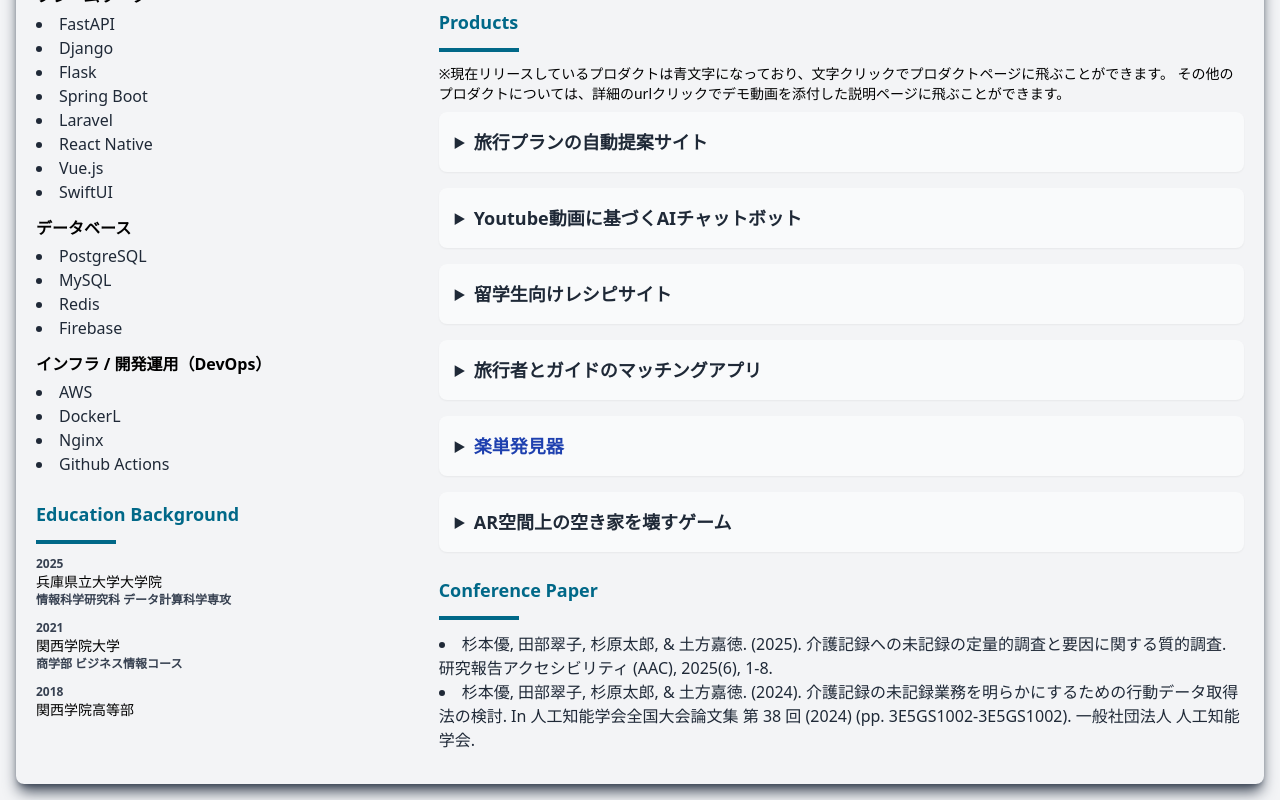
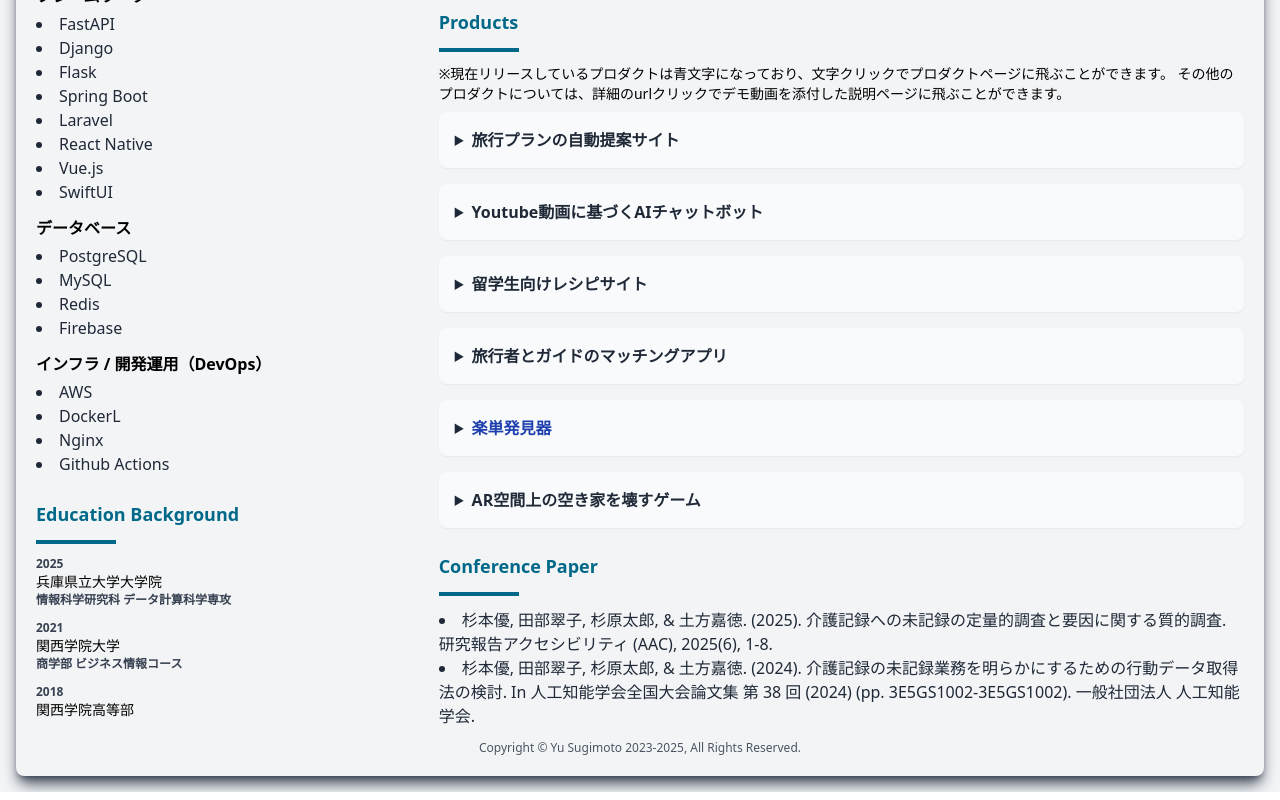
Before and after one commit to yu-sugimoto/profile, a website: page index.html in a window 1280 px wide. Shown: the part 692-1492 px from the top of the page. Drawn offline with Linux system fonts and the light colour scheme.

Commit message:
add copyright

```diff
--- a/index.html
+++ b/index.html
@@ -22,7 +22,7 @@
                     <p class="font-poppins font-bold text-heading sm:text-4xl text-2xl">
                         Yu Sugimoto
                     </p>
-                    <p class="text-heading">Backend Developer (Student)</p>
+                    <p class="text-heading">Backend Developer</p>
                 </div>
 
             </div>
@@ -242,7 +242,7 @@
                             <div class="space-y-4 mt-2">
 
                                 <details class="bg-gray-50 rounded-lg p-4 shadow-sm">
-                                    <summary class="cursor-pointer text-lg font-semibold text-gray-800">
+                                    <summary class="cursor-pointer font-semibold text-gray-800">
                                         旅行プランの自動提案サイト
                                     </summary>
                                     <p class="text-sm text-gray-700 mt-2 pl-2">
@@ -262,7 +262,7 @@
                                 </details>
 
                                 <details class="bg-gray-50 rounded-lg p-4 shadow-sm">
-                                    <summary class="cursor-pointer text-lg font-semibold text-gray-800">
+                                    <summary class="cursor-pointer font-semibold text-gray-800">
                                         Youtube動画に基づくAIチャットボット
                                     </summary>
                                     <p class="text-sm text-gray-700 mt-2 pl-2">
@@ -281,7 +281,7 @@
                                 </details>
 
                                 <details class="bg-gray-50 rounded-lg p-4 shadow-sm">
-                                    <summary class="cursor-pointer text-lg font-semibold text-gray-800">
+                                    <summary class="cursor-pointer font-semibold text-gray-800">
                                         留学生向けレシピサイト
                                     </summary>
                                     <p class="text-sm text-gray-700 mt-2 pl-2">
@@ -301,7 +301,7 @@
                                 </details>
 
                                 <details class="bg-gray-50 rounded-lg p-4 shadow-sm">
-                                    <summary class="cursor-pointer text-lg font-semibold text-gray-800">
+                                    <summary class="cursor-pointer font-semibold text-gray-800">
                                         旅行者とガイドのマッチングアプリ
                                     </summary>
                                     <p class="text-sm text-gray-700 mt-2 pl-2">
@@ -321,7 +321,7 @@
                                 </details>
 
                                 <details class="bg-gray-50 rounded-lg p-4 shadow-sm">
-                                    <summary class="cursor-pointer text-lg font-semibold text-gray-800">
+                                    <summary class="cursor-pointer font-semibold text-gray-800">
                                         <a href="https://kgu-rakutan.com"><span class="text-blue-800">楽単発見器</span></a>
                                     </summary>
                                     <p class="text-sm text-gray-700 mt-2 pl-2">
@@ -342,7 +342,7 @@
                                 </details>
 
                                 <details class="bg-gray-50 rounded-lg p-4 shadow-sm">
-                                    <summary class="cursor-pointer text-lg font-semibold text-gray-800">
+                                    <summary class="cursor-pointer font-semibold text-gray-800">
                                         AR空間上の空き家を壊すゲーム
                                     </summary>
                                     <p class="text-sm text-gray-700 mt-2 pl-2">
@@ -382,11 +382,10 @@
 
                     </div>
                 </div>
-
+                <p class="text-center text-xs text-gray-600">Copyright © Yu Sugimoto 2023-2025, All Rights Reserved.</p>
             </div>
 
         </div>
-
     </div>
 </body>
 
```
Also changed, not shown: src/output.css.
